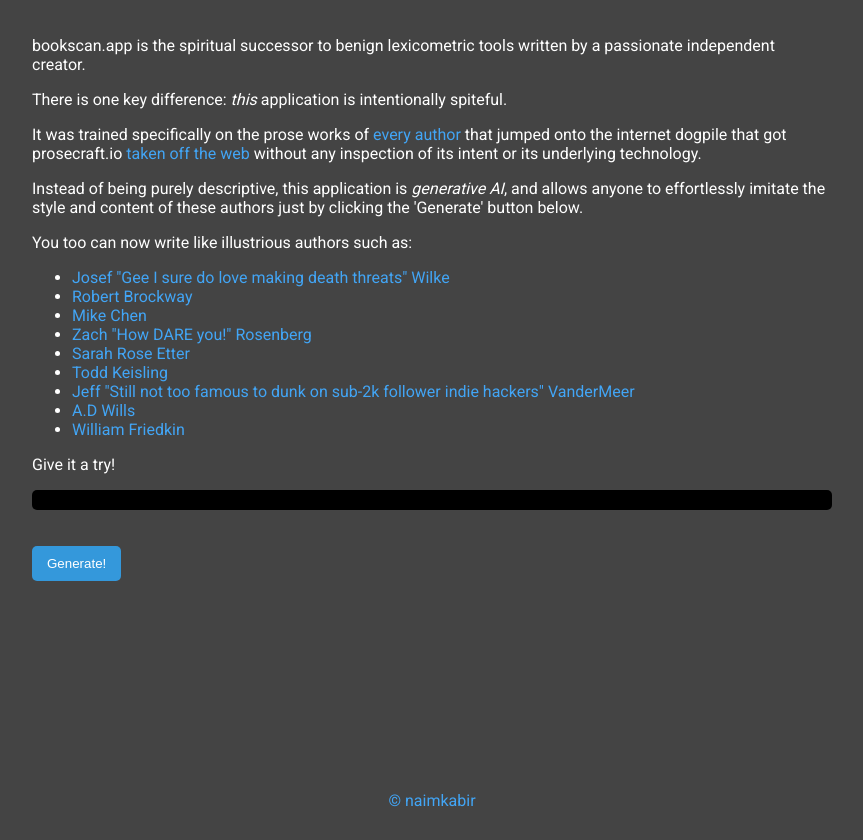
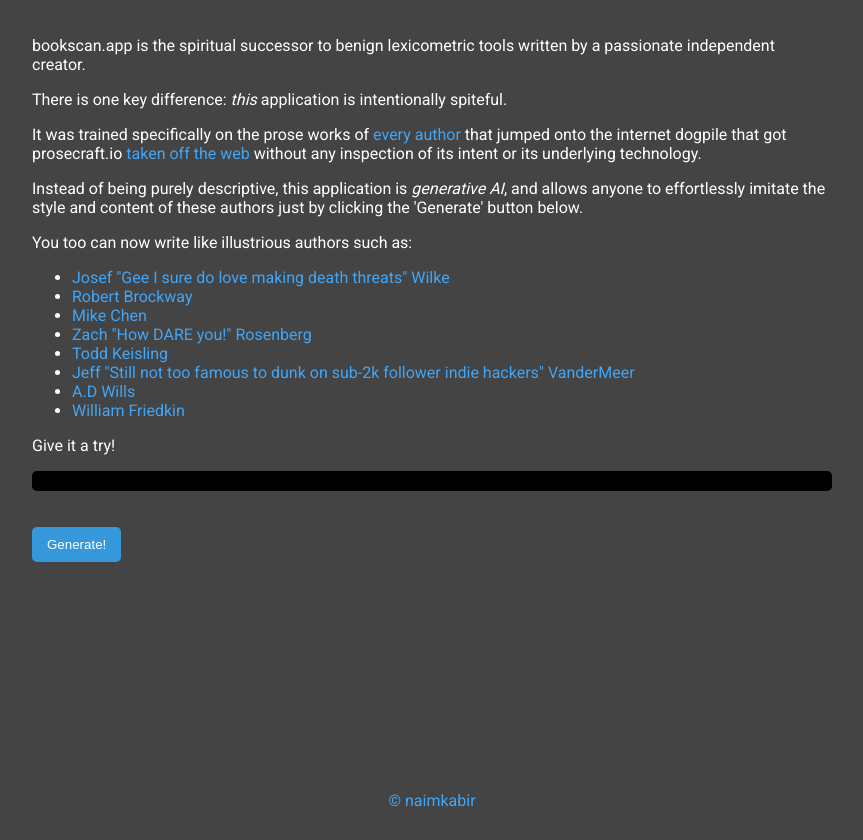
Before and after one commit to NaimKabir/bookscan, a plain HTML site: page index.html in a window 1280 px wide. Shown: the whole page, without its empty margins (208-1071 px from the left). Drawn offline with Linux system fonts and the light colour scheme.

Commit message:
also rm sarah, not terribly offensive or gratuitous

```diff
--- a/index.html
+++ b/index.html
@@ -74,12 +74,6 @@
         </li>
         <li>
           <a
-            href="https://web.archive.org/web/20230810052830/https://twitter.com/sarahroseetter/status/1688630823292121088"
-            >Sarah Rose Etter</a
-          >
-        </li>
-        <li>
-          <a
             href="https://web.archive.org/web/20230810052905/https://twitter.com/todd_keisling/status/1688633761645158400"
             >Todd Keisling</a
           >
```
